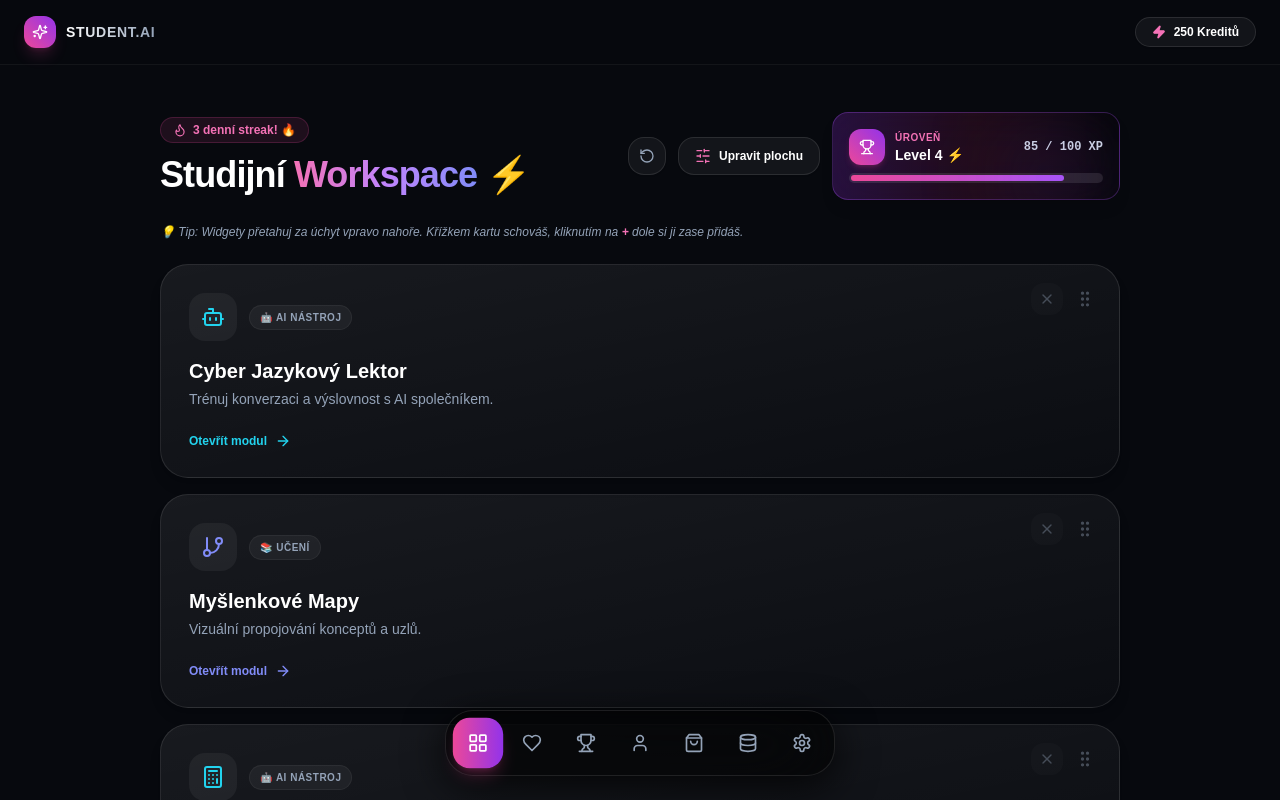
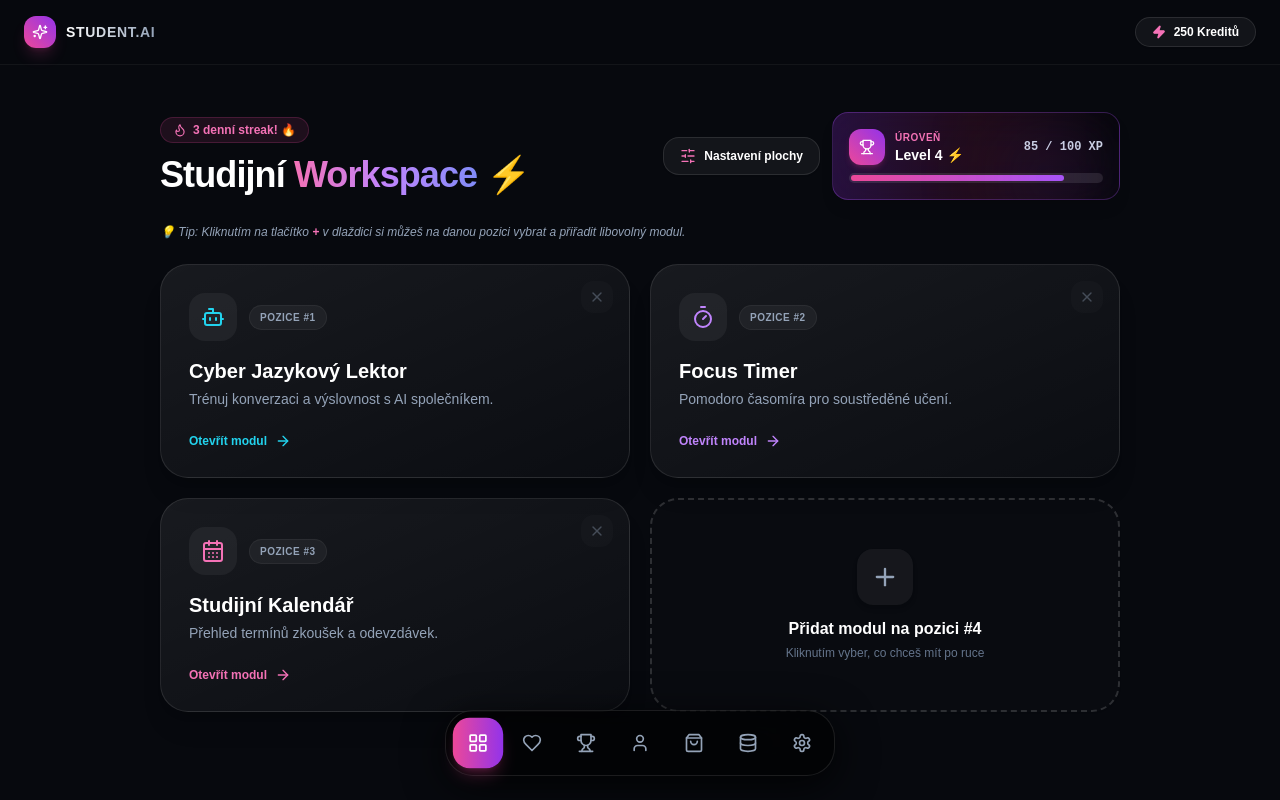
Before and after one commit to InfinityLook/Student-Ai, a Next.js app: page / in a window 1280 px wide. Shown: the top 800 px of the page. Built offline with nearby package versions, Linux system fonts and the light colour scheme.

Commit message:
Refactor WorkspaceView component for better organization
Refactor WorkspaceView component to improve functionality and organization. Added useEffect for localStorage handling, updated module management, and enhanced UI elements.

```diff
--- a/components/WorkspaceView.tsx
+++ b/components/WorkspaceView.tsx
@@ -1,7 +1,7 @@
 'use client';
 
-import React, { useState } from 'react';
-import { motion, Reorder, AnimatePresence } from 'framer-motion';
+import React, { useState, useEffect } from 'react';
+import { motion, AnimatePresence } from 'framer-motion';
 import {
   Calculator,
   CalendarDays,
@@ -16,15 +16,11 @@ import {
   ArrowRight,
   Flame,
   SlidersHorizontal,
-  GripVertical,
   Plus,
   X,
-  Search,
-  RotateCcw,
   Sparkles
 } from 'lucide-react';
 import { useApp } from './AppContext';
-import { useWidgets, WidgetConfig } from './WidgetContext';
 import LevelBadge from './LevelBadge';
 
 interface WorkspaceViewProps {
@@ -32,55 +28,62 @@ interface WorkspaceViewProps {
   openCustomizer: () => void;
 }
 
+const ALL_MODULES = [
+  { id: 'language', title: 'Cyber Jazykový Lektor', desc: 'Trénuj konverzaci a výslovnost s AI společníkem.', icon: Bot, color: 'text-cyan-400', category: 'ai' },
+  { id: 'mindmap', title: 'Myšlenkové Mapy', desc: 'Vizuální propojování konceptů a uzlů.', icon: GitBranch, color: 'text-indigo-400', category: 'study' },
+  { id: 'solver', title: 'AI Řešitel Úloh', desc: 'Zasekl ses na příkladu? Nech si ho vysvětlit.', icon: Calculator, color: 'text-cyan-400', category: 'ai' },
+  { id: 'timer', title: 'Focus Timer', desc: 'Pomodoro časomíra pro soustředěné učení.', icon: Timer, color: 'text-purple-400', category: 'productivity' },
+  { id: 'calendar', title: 'Studijní Kalendář', desc: 'Přehled termínů zkoušek a odevzdávek.', icon: CalendarDays, color: 'text-pink-400', category: 'productivity' },
+  { id: 'notes', title: 'Inteligentní Poznámky', desc: 'Rychlé poznámky a strukturované taháky.', icon: FileText, color: 'text-amber-400', category: 'study' },
+  { id: 'ai-test', title: 'AI Testy', desc: 'Generuj kvízy a zkoušej své znalosti interaktivně.', icon: BrainCircuit, color: 'text-emerald-400', category: 'ai' },
+  { id: 'flashcards', title: 'Kartičky', desc: 'Efektivní zapamatování pomocí opakovacích kartiček.', icon: Layers, color: 'text-blue-400', category: 'study' },
+  { id: 'analytics', title: 'Analytika', desc: 'Statistiky produktivity a odpracovaného času.', icon: BarChart3, color: 'text-violet-400', category: 'productivity' },
+  { id: 'study-plan', title: 'Studijní Plánovač', desc: 'Generování studijních plánů pomocí AI.', icon: CalendarDays, color: 'text-rose-400', category: 'productivity' },
+  { id: 'ai-vision', title: 'AI Skener (Vision)', desc: 'Vyfoť stránku z učebnice a nech si ji rozebrat.', icon: Camera, color: 'text-teal-400', category: 'ai' },
+];
+
 export default function WorkspaceView({ setActiveView, openCustomizer }: WorkspaceViewProps) {
   const { streak, level, xp } = useApp();
-  const { widgets, toggleWidget, reorderWidgets, resetWidgets } = useWidgets();
-  const [moduleSearch, setModuleSearch] = useState('');
-  const [selectedCategory, setSelectedCategory] = useState<'all' | 'ai' | 'productivity' | 'study'>('all');
 
-  const activeWidgets = widgets.filter(w => w.enabled);
-
-  function renderWidgetContent(widgetId: string) {
-    switch (widgetId) {
-      case 'language':
-        return { title: 'Cyber Jazykový Lektor', desc: 'Trénuj konverzaci a výslovnost s AI společníkem.', icon: Bot, color: 'text-cyan-400', category: 'ai' };
-      case 'mindmap':
-        return { title: 'Myšlenkové Mapy', desc: 'Vizuální propojování konceptů a uzlů.', icon: GitBranch, color: 'text-indigo-400', category: 'study' };
-      case 'solver':
-        return { title: 'AI Řešitel Úloh', desc: 'Zasekl ses na příkladu? Nech si ho vysvětlit.', icon: Calculator, color: 'text-cyan-400', category: 'ai' };
-      case 'timer':
-        return { title: 'Focus Timer', desc: 'Pomodoro časomíra pro soustředěné učení.', icon: Timer, color: 'text-purple-400', category: 'productivity' };
-      case 'calendar':
-        return { title: 'Studijní Kalendář', desc: 'Přehled termínů zkoušek, odevzdávek a studijních bloků.', icon: CalendarDays, color: 'text-pink-400', category: 'productivity' };
-      case 'notes':
-        return { title: 'Inteligentní Poznámky', desc: 'Rychlé poznámky a strukturované taháky.', icon: FileText, color: 'text-amber-400', category: 'study' };
-      case 'ai-test':
-        return { title: 'AI Testy', desc: 'Generuj kvízy a zkoušej své znalosti interaktivně.', icon: BrainCircuit, color: 'text-emerald-400', category: 'ai' };
-      case 'flashcards':
-        return { title: 'Kartičky', desc: 'Efektivní zapamatování pomocí opakovacích kartiček.', icon: Layers, color: 'text-blue-400', category: 'study' };
-      case 'analytics':
-        return { title: 'Analytika', desc: 'Statistiky produktivity a odpracovaného času.', icon: BarChart3, color: 'text-violet-400', category: 'productivity' };
-      case 'study-plan':
-        return { title: 'Studijní Plánovač', desc: 'Generování studijních plánů pomocí umělé inteligence.', icon: CalendarDays, color: 'text-rose-400', category: 'productivity' };
-      case 'ai-vision':
-        return { title: 'AI Skener (Vision)', desc: 'Vyfoť stránku z učebnice a nech si ji rozebrat.', icon: Camera, color: 'text-teal-400', category: 'ai' };
-      default:
-        return { title: 'Modul', desc: 'Doplňkový studijní nástroj', icon: SlidersHorizontal, color: 'text-slate-400', category: 'study' };
+  // 4 sloty na ploše (mřížka 2x2)
+  const [slots, setSlots] = useState<(string | null)[]>(() => {
+    if (typeof window !== 'undefined') {
+      const saved = localStorage.getItem('student_ai_workspace_slots_4x4');
+      if (saved) {
+        try { return JSON.parse(saved); } catch (e) {}
       }
     }
+    return ['language', 'timer', 'calendar', null]; // Výchozí obsazení prvních tří slotů, čtvrtý prázdný s +
+  });
 
-  const inactiveWidgets = widgets.filter(w => {
-    if (w.enabled) return false;
-    const info = renderWidgetContent(w.id);
-    const matchesSearch = w.id.toLowerCase().includes(moduleSearch.toLowerCase()) ||
-                          info.title.toLowerCase().includes(moduleSearch.toLowerCase());
-    const matchesCategory = selectedCategory === 'all' || info.category === selectedCategory;
-    return matchesSearch && matchesCategory;
-  });
+  const [selectedSlotIndex, setSelectedSlotIndex] = useState<number | null>(null);
+
+  useEffect(() => {
+    localStorage.setItem('student_ai_workspace_slots_4x4', JSON.stringify(slots));
+  }, [slots]);
+
+  const handleAssignModule = (moduleId: string) => {
+    if (selectedSlotIndex !== null) {
+      const newSlots = [...slots];
+      newSlots[selectedSlotIndex] = moduleId;
+      setSlots(newSlots);
+      setSelectedSlotIndex(null);
+    }
+  };
+
+  const handleRemoveModule = (index: number, e: React.MouseEvent) => {
+    e.stopPropagation();
+    const newSlots = [...slots];
+    newSlots[index] = null;
+    setSlots(newSlots);
+  };
+
+  const getModuleInfo = (moduleId: string) => {
+    return ALL_MODULES.find(m => m.id === moduleId) || ALL_MODULES[0];
+  };
 
   return (
     <div className="space-y-6">
-      {/* Header */}
       <div className="flex flex-col md:flex-row justify-between items-start md:items-center gap-4">
         <div>
           <span className="text-xs font-bold px-3 py-1 rounded-full bg-pink-500/10 text-pink-400 border border-pink-500/20 inline-flex items-center gap-1.5 mb-3">
@@ -90,19 +93,12 @@ export default function WorkspaceView({ setActiveView, openCustomizer }: Workspa
             Studijní <span className="text-transparent bg-clip-text bg-gradient-to-r from-pink-400 via-purple-400 to-indigo-400">Workspace</span> ⚡
           </h1>
         </div>
-        <div className="flex items-center gap-3 w-full md:w-auto flex-wrap">
-          <button
-            onClick={resetWidgets}
-            title="Obnovit výchozí rozvržení"
-            className="p-2.5 rounded-2xl bg-white/5 hover:bg-white/10 border border-white/10 text-slate-400 hover:text-white transition cursor-pointer shadow-sm"
-          >
-            <RotateCcw className="w-4 h-4" />
-          </button>
+        <div className="flex items-center gap-3 w-full md:w-auto">
           <button
             onClick={openCustomizer}
             className="px-4 py-2.5 rounded-2xl bg-white/5 hover:bg-white/10 border border-white/10 text-white font-bold text-xs transition flex items-center gap-2 cursor-pointer shadow-sm"
           >
-            <SlidersHorizontal className="w-4 h-4 text-pink-400" /> Upravit plochu
+            <SlidersHorizontal className="w-4 h-4 text-pink-400" /> Nastavení plochy
           </button>
           <div className="w-full md:w-72">
             <LevelBadge level={level} currentXp={xp} maxXp={100} />
@@ -111,152 +107,126 @@ export default function WorkspaceView({ setActiveView, openCustomizer }: Workspa
       </div>
 
       <p className="text-xs text-slate-400 italic">
-        💡 Tip: Widgety přetahuj za úchyt vpravo nahoře. Křížkem kartu schováš, kliknutím na <span className="text-pink-400 font-bold">+</span> dole si ji zase přidáš.
+        💡 Tip: Kliknutím na tlačítko <span className="text-pink-400 font-bold">+</span> v dlaždici si můžeš na danou pozici vybrat a přiřadit libovolný modul.
       </p>
 
-      {/* Aktivní přetahovatelné widgety */}
-      <Reorder.Group
-        axis="y"
-        values={activeWidgets}
-        onReorder={(newOrder) => {
-          const hiddenWidgets = widgets.filter(w => !w.enabled);
-          reorderWidgets([...newOrder, ...hiddenWidgets]);
-        }}
-        className="space-y-4"
-      >
-        <AnimatePresence>
-          {activeWidgets.map((widget) => {
-            const info = renderWidgetContent(widget.id);
+      {/* 4 Dlaždice (Grid 2x2) */}
+      <div className="grid grid-cols-1 md:grid-cols-2 gap-5">
+        {slots.map((moduleId, index) => {
+          if (moduleId) {
+            const info = getModuleInfo(moduleId);
             const Icon = info.icon;
             return (
-              <Reorder.Item
-                key={widget.id}
-                value={widget}
-                initial={{ opacity: 0, y: 10 }}
-                animate={{ opacity: 1, y: 0 }}
-                exit={{ opacity: 0, scale: 0.95 }}
-                transition={{ duration: 0.2 }}
-                className="group relative overflow-hidden rounded-[28px] bg-gradient-to-br from-white/[0.07] to-white/[0.02] border border-white/10 p-7 hover:border-white/25 transition-all shadow-lg cursor-grab active:cursor-grabbing flex flex-col justify-between"
+              <motion.div
+                key={`slot-${index}-${moduleId}`}
+                initial={{ opacity: 0, scale: 0.95 }}
+                animate={{ opacity: 1, scale: 1 }}
+                className="group relative overflow-hidden rounded-[28px] bg-gradient-to-br from-white/[0.07] to-white/[0.02] border border-white/10 p-7 hover:border-white/25 transition-all shadow-xl cursor-pointer flex flex-col justify-between min-h-[200px]"
+                onClick={() => setActiveView(moduleId)}
               >
-                {/* Ovládací prvky v rohu */}
-                <div className="absolute top-4 right-4 z-20 flex items-center gap-1 opacity-40 group-hover:opacity-100 transition">
+                {/* Tlačítko pro odebrání modulu ze slotu */}
                 <button
-                    onClick={(e) => {
-                      e.stopPropagation();
-                      toggleWidget(widget.id);
-                    }}
-                    title="Schovat z plochy"
-                    className="p-2 rounded-xl bg-white/5 hover:bg-red-500/20 hover:text-red-400 text-slate-400 transition cursor-pointer"
+                  onClick={(e) => handleRemoveModule(index, e)}
+                  title="Odebrat modul z pozice"
+                  className="absolute top-4 right-4 z-20 p-2 rounded-xl bg-white/5 hover:bg-red-500/20 hover:text-red-400 text-slate-400 opacity-40 group-hover:opacity-100 transition cursor-pointer"
                 >
                   <X className="w-4 h-4" />
                 </button>
-                  <div className="p-2 text-slate-400 hover:text-white cursor-grab">
-                    <GripVertical className="w-5 h-5" />
-                  </div>
-                </div>
 
-                <div onClick={() => setActiveView(widget.id)} className="cursor-pointer pr-16">
+                <div>
                   <div className="flex items-center gap-3 mb-4">
                     <div className={`p-3 rounded-2xl bg-white/5 ${info.color}`}>
                       <Icon className="w-6 h-6" />
                     </div>
                     <span className="text-[10px] font-bold uppercase tracking-wider px-2.5 py-1 rounded-full bg-white/5 text-slate-400 border border-white/5">
-                      {info.category === 'ai' ? '🤖 AI Nástroj' : info.category === 'productivity' ? '⚡ Produktivita' : '📚 Učení'}
+                      Pozice #{index + 1}
                     </span>
                   </div>
                   <h3 className="text-xl font-bold text-white mb-1">{info.title}</h3>
                   <p className="text-sm text-slate-400">{info.desc}</p>
+                </div>
+
                 <div className={`mt-6 flex items-center gap-2 text-xs font-bold ${info.color}`}>
                   <span>Otevřít modul</span>
                   <ArrowRight className="w-4 h-4" />
                 </div>
+              </motion.div>
+            );
+          } else {
+            // Prázdný slot s +
+            return (
+              <motion.div
+                key={`slot-empty-${index}`}
+                initial={{ opacity: 0, scale: 0.95 }}
+                animate={{ opacity: 1, scale: 1 }}
+                onClick={() => setSelectedSlotIndex(index)}
+                className="group relative rounded-[28px] border-2 border-dashed border-white/15 bg-white/[0.01] hover:bg-white/[0.04] hover:border-pink-500/50 p-8 transition-all cursor-pointer flex flex-col items-center justify-center text-center min-h-[200px] shadow-sm"
+              >
+                <div className="w-14 h-14 rounded-2xl bg-white/5 group-hover:bg-pink-500/20 group-hover:text-pink-400 text-slate-400 flex items-center justify-center mb-3 transition shadow-md">
+                  <Plus className="w-7 h-7" />
                 </div>
-              </Reorder.Item>
+                <h3 className="text-base font-bold text-white group-hover:text-pink-400 transition mb-1">Přidat modul na pozici #{index + 1}</h3>
+                <p className="text-xs text-slate-500">Kliknutím vyber, co chceš mít po ruce</p>
+              </motion.div>
             );
+          }
         })}
-        </AnimatePresence>
-      </Reorder.Group>
-
-      {/* Sekce s dostupnými moduly k přidání */}
-      <div className="pt-8 border-t border-white/10 space-y-6">
-        <div className="flex flex-col md:flex-row justify-between items-start md:items-center gap-4">
-          <div>
-            <h3 className="text-sm font-bold text-white uppercase tracking-wider flex items-center gap-2">
-              <Sparkles className="w-4 h-4 text-pink-400" /> Dostupní parťáci a moduly
-            </h3>
-            <p className="text-xs text-slate-400">Kliknutím na plusko si modul okamžitě připneš na hlavní plochu.</p>
       </div>
 
-          {/* Vyhledávací pole */}
-          <div className="relative w-full md:w-64">
-            <Search className="absolute left-3.5 top-1/2 -translate-y-1/2 w-4 h-4 text-slate-500" />
-            <input
-              type="text"
-              placeholder="Hledat modul..."
-              value={moduleSearch}
-              onChange={(e) => setModuleSearch(e.target.value)}
-              className="w-full bg-white/5 border border-white/10 rounded-xl pl-10 pr-4 py-2 text-xs text-white placeholder-slate-500 focus:outline-none focus:border-pink-500/50 transition"
-            />
+      {/* Modální okno pro výběr modulu do slotu */}
+      <AnimatePresence>
+        {selectedSlotIndex !== null && (
+          <div className="fixed inset-0 z-50 flex items-center justify-center p-4 bg-black/80 backdrop-blur-md">
+            <motion.div
+              initial={{ opacity: 0, scale: 0.95, y: 20 }}
+              animate={{ opacity: 1, scale: 1, y: 0 }}
+              exit={{ opacity: 0, scale: 0.95, y: 20 }}
+              className="bg-[#0D111A] border border-white/15 rounded-[32px] p-6 md:p-8 max-w-xl w-full shadow-2xl space-y-6 max-h-[85vh] overflow-y-auto"
+            >
+              <div className="flex justify-between items-center">
+                <div>
+                  <h3 className="text-xl font-bold text-white flex items-center gap-2">
+                    <Sparkles className="w-5 h-5 text-pink-400" /> Vyber modul pro pozici #{selectedSlotIndex + 1}
+                  </h3>
+                  <p className="text-xs text-slate-400 mt-1">Zvol si nástroj, který se na této dlaždici zobrazí.</p>
                 </div>
+                <button
+                  onClick={() => setSelectedSlotIndex(null)}
+                  className="p-2.5 rounded-2xl bg-white/5 hover:bg-white/10 text-slate-400 hover:text-white transition cursor-pointer"
+                >
+                  <X className="w-5 h-5" />
+                </button>
               </div>
 
-        {/* Filtry kategorií */}
-        <div className="flex items-center gap-2 overflow-x-auto pb-2">
-          {[
-            { id: 'all', label: 'Všechny moduly' },
-            { id: 'ai', label: '🤖 AI Nástroje' },
-            { id: 'productivity', label: '⚡ Produktivita' },
-            { id: 'study', label: '📚 Učení & Znalosti' },
-          ].map(cat => (
-            <button
-              key={cat.id}
-              onClick={() => setSelectedCategory(cat.id as any)}
-              className={`px-4 py-2 rounded-xl text-xs font-bold transition cursor-pointer whitespace-nowrap ${
-                selectedCategory === cat.id
-                  ? 'bg-pink-500 text-white shadow-lg shadow-pink-500/25'
-                  : 'bg-white/5 text-slate-400 hover:bg-white/10 hover:text-white border border-white/5'
+              <div className="grid grid-cols-1 sm:grid-cols-2 gap-3">
+                {ALL_MODULES.map((mod) => {
+                  const Icon = mod.icon;
+                  const isAlreadyUsed = slots.includes(mod.id);
+                  return (
+                    <div
+                      key={mod.id}
+                      onClick={() => !isAlreadyUsed && handleAssignModule(mod.id)}
+                      className={`group relative rounded-2xl border p-4 transition-all flex items-center gap-3.5 ${
+                        isAlreadyUsed
+                          ? 'opacity-40 border-white/5 bg-white/[0.01] cursor-not-allowed'
+                          : 'border-white/10 bg-white/[0.02] hover:bg-white/[0.06] hover:border-pink-500/50 cursor-pointer'
                       }`}
                     >
-              {cat.label}
-            </button>
-          ))}
+                      <div className={`p-2.5 rounded-xl bg-white/5 ${mod.color}`}>
+                        <Icon className="w-5 h-5" />
                       </div>
-
-        {inactiveWidgets.length === 0 ? (
-          <div className="rounded-[24px] border border-dashed border-white/10 p-8 text-center bg-white/[0.01]">
-            <p className="text-xs text-slate-500 italic">Žádné moduly neodpovídají zadanému filtru nebo jsou již všechny připnuté na ploše.</p>
-          </div>
-        ) : (
-          <div className="grid grid-cols-1 md:grid-cols-2 gap-4">
-            {inactiveWidgets.map((widget) => {
-              const info = renderWidgetContent(widget.id);
-              const Icon = info.icon;
-              return (
-                <div
-                  key={widget.id}
-                  onClick={() => toggleWidget(widget.id)}
-                  className="group relative rounded-[28px] border border-dashed border-white/15 bg-white/[0.02] hover:bg-white/[0.05] hover:border-pink-500/50 p-6 transition-all cursor-pointer flex items-center justify-between shadow-sm"
-                >
-                  <div className="flex items-center gap-4">
-                    <div className="p-3 rounded-2xl bg-white/5 text-slate-400 group-hover:text-pink-400 group-hover:bg-pink-500/10 transition">
-                      <Icon className="w-6 h-6" />
-                    </div>
-                    <div>
-                      <div className="flex items-center gap-2 mb-1">
-                        <h4 className="text-sm font-bold text-white group-hover:text-pink-400 transition">{info.title}</h4>
-                      </div>
-                      <p className="text-xs text-slate-500 line-clamp-1">{info.desc}</p>
-                    </div>
-                  </div>
-                  <div className="p-3 rounded-2xl bg-white/5 group-hover:bg-pink-500 group-hover:text-white text-slate-400 transition shadow-md">
-                    <Plus className="w-5 h-5" />
+                      <div className="flex-1 min-w-0">
+                        <h4 className="text-xs font-bold text-white group-hover:text-pink-400 transition truncate">{mod.title}</h4>
+                        <p className="text-[10px] text-slate-500 truncate">{isAlreadyUsed ? 'Již umístěno na ploše' : mod.desc}</p>
                       </div>
                     </div>
                   );
                 })}
               </div>
+            </motion.div>
+          </div>
         )}
-      </div>
+      </AnimatePresence>
     </div>
   );
               }
```
Lines whose indentation alone changed are shown as unchanged.
